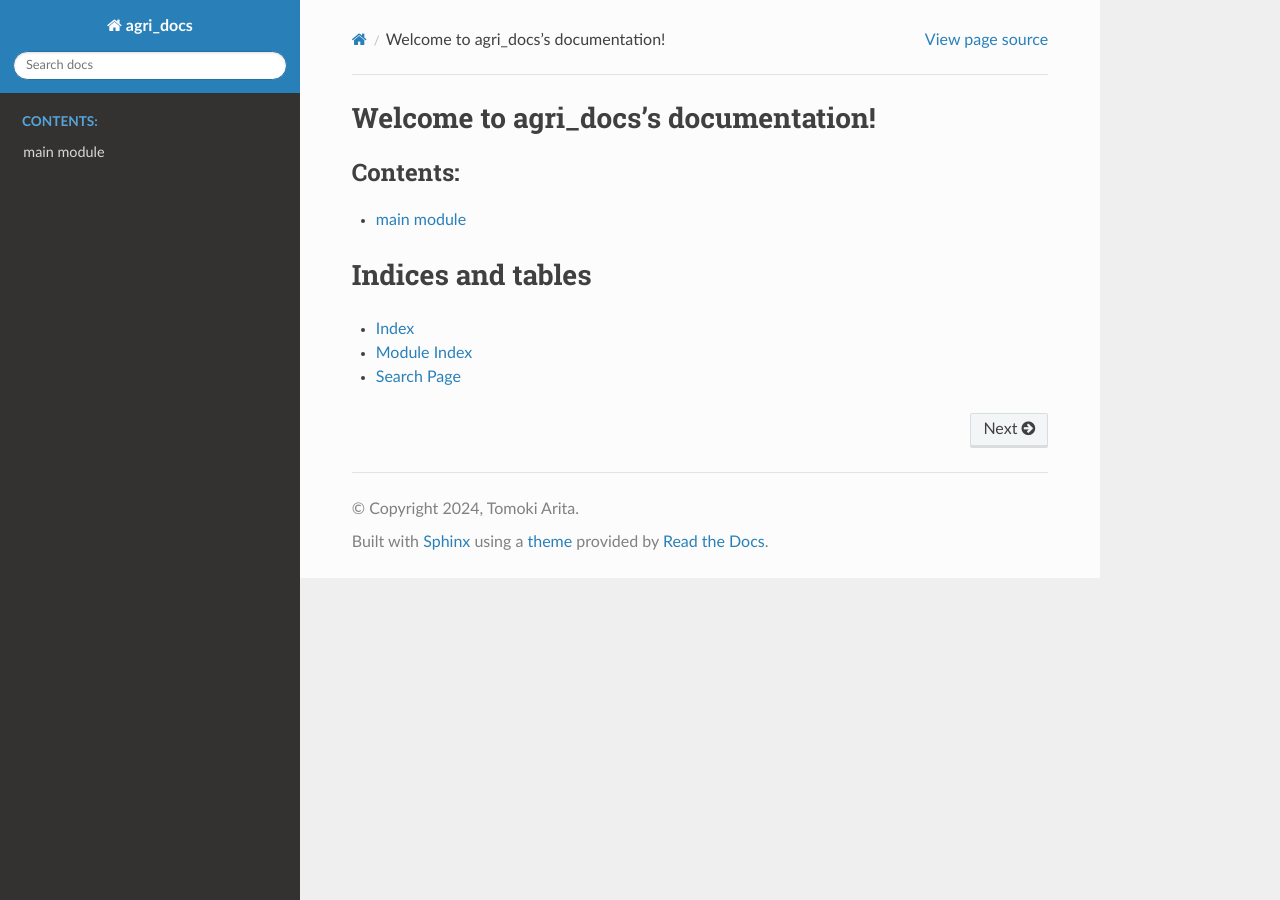
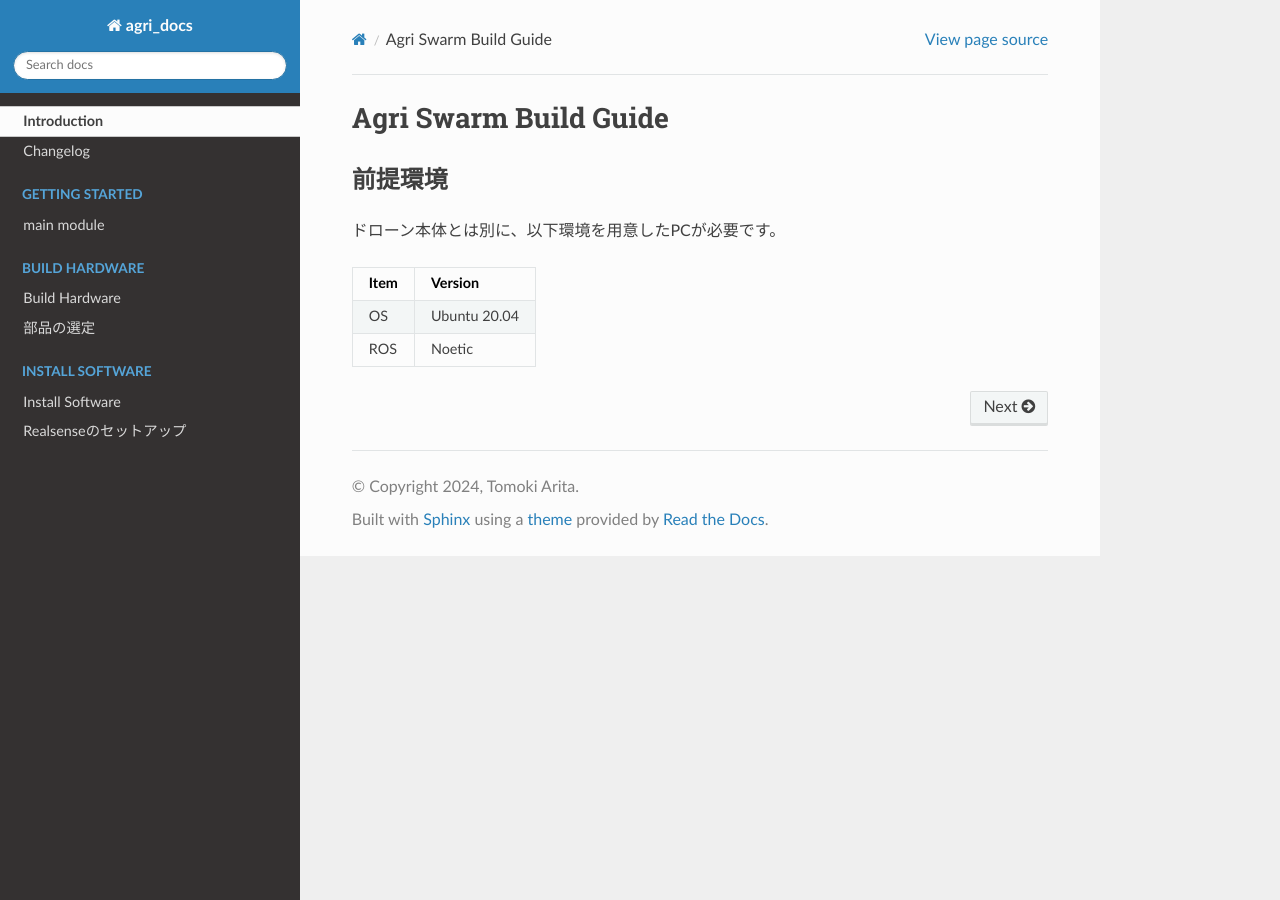
Before and after one commit to AgriSwarm/agri_docs, a Sphinx documentation site: the page built from docs/source/index.rst, in a window 1280 px wide. Built offline with Sphinx 7.4.7 and the Read the Docs theme 2.0.0, drawn with Linux system fonts in a browser that asks for light colours.

Commit message:
while setup...

```diff
--- a/docs/source/conf.py
+++ b/docs/source/conf.py
@@ -24,6 +24,9 @@ author = 'Tomoki Arita'
 # The full version, including alpha/beta/rc tags
 release = '1.0.0'
 
+# html_title = 'agri_docs Documentation'
+# html_short_title = 'agri_docs'
+# html_title = "Hogehoge"
 
 # -- General configuration ---------------------------------------------------
 
--- a/docs/source/index.rst
+++ b/docs/source/index.rst
@@ -1,20 +1,43 @@
-.. agri_docs documentation master file, created by
-   sphinx-quickstart on Wed Sep 11 12:00:28 2024.
-   You can adapt this file completely to your liking, but it should at least
-   contain the root `toctree` directive.
-
-Welcome to agri_docs's documentation!
-=====================================
+Agri Swarm Build Guide
+======================
 
 .. toctree::
    :maxdepth: 2
-   :caption: Contents:
+   :hidden:
+
+   Introduction <self>
+   changelog
+
+.. toctree::
+   :maxdepth: 2
+   :caption: Getting Started
+   :hidden:
 
    main
 
-Indices and tables
-==================
+.. toctree::
+   :maxdepth: 2
+   :caption: Build Hardware
+   :hidden:
 
-* :ref:`genindex`
-* :ref:`modindex`
-* :ref:`search`
+   hardware_build
+   parts_selection
+
+.. toctree::
+   :maxdepth: 2
+   :caption: Install Software
+   :hidden:
+
+   software_install
+   setup_realsense
+
+前提環境
+--------
+ドローン本体とは別に、以下環境を用意したPCが必要です。
+
+==================================  ========================
+Item                                Version
+==================================  ========================
+OS                                  Ubuntu 20.04
+ROS                                 Noetic
+==================================  ========================
--- /dev/null
+++ b/docs/source/parts_selection.md
@@ -0,0 +1,58 @@
+# 部品の選定
+以下に主要な部品の選定について記載する。
+
+## カメラ：Realsense D435
+[参考リンク](https://www.amazon.co.jp/gp/product/B07BLS5477/ref=ppx_yo_dt_b_asin_title_o00_s00?ie=UTF8&psc=1)
+※ IMUが搭載された**Realsense d435i**が存在するが、d435に比べて電力消費量が大きく、Jetson Xavier NXがd435iに接続された状態でbootしないバグが発生するため、d435を使用することを推奨する。
+
+## モータ：Emax Eco 1404 6000kv
+[参考リンク](https://ja.aliexpress.com/item/1005001622396096.html?gatewayAdapt=4itemAdapt)
+シリーズ1404には、6000kv, 4800kv, 3700kvの3種類が存在するが、kvが高いほど電力消費量が大きくなるため、より低いkvのモータを検討することを推奨する。
+
+## ESC：15A 4in1 ESC
+ESCはモータのkv, バッテリーの電圧などに応じて選定する必要がある。本PJでは下記のESCを使用しているが、BLHeli_Sがデフォルトでフラッシュされ再フラッシュできなくなっているため、やや不便である。できればシリアルポート接続できBLHeli_32が利用できるESCが望ましい。
+
+[参考リンク](https://www.amazon.co.jp/RC%E3%83%89%E3%83%AD%E3%83%BC%E3%83%B3%E9%9B%BB%E5%AD%90%E3%82%B9%E3%83%94%E3%83%BC%E3%83%89%E3%82%B3%E3%83%B3%E3%83%88%E3%83%AD%E3%83%BC%E3%83%A9%E3%83%BC-1%E3%83%9F%E3%83%8B%E9%9B%BB%E5%AD%90%E3%82%B9%E3%83%94%E3%83%BC%E3%83%89%E3%82%B3%E3%83%B3%E3%83%88%E3%83%AD%E3%83%BC%E3%83%A9%E3%83%BC%EF%BC%88%E3%82%B1%E3%83%BC%E3%83%96%E3%83%AB-%E3%82%A2%E3%82%AF%E3%82%BB%E3%82%B5%E3%83%AA%E3%83%BC-%EF%BC%89%E3%83%89%E3%83%AD%E3%83%BC%E3%83%B3RC%E3%82%A2%E3%82%AF%E3%82%BB%E3%82%B5%E3%83%AA%E3%83%BC-%E7%94%A8ESC/dp/B09WTR1V5M)
+
+## プロペラ：HQ Prop 3.5 inch
+[参考リンク](https://ja.aliexpress.com/item/1005005448644389.html?spm=a2g0o.order_list.order_list_main.5.1832585ajwZ0TT&gatewayAdapt=glo2jpn)
+
+## フレーム：Happymodel frame kit
+メインフレーム以外はすべて3Dプリントで作成するが、モータフレームのみ強度が求められるので既成品を使用する。メインフレーム以外のフレームデータは[Google Drive]()からダウンロードできる。
+
+[参考リンク](https://ja.aliexpress.com/item/1005006170048907.html?spm=a2g0o.order_list.order_list_main.5.6eb0585azLl2rg&gatewayAdapt=glo2jpn)
+
+## フライトコントローラ：Holybro Kakute H7 Mini
+2024/9時点で最も小さく、外部位置推定を受け付けるメモリのあるフライトコントローラ。結構繊細なので複数買っておくことを推奨する。(筆者はすでに3つ破壊した)
+
+[参考リンク](https://holybro.com/products/kakute-h7-mini)
+
+## バッテリー：2S/3S Lipo >= 2000mAh
+ハード選定は2Sで飛ばすことを想定している。ただし2Sで容量の大きいLipoバッテリーは希少なため、3Sを使用することを検討しても良い。
+
+[参考リンク](https://ja.aliexpress.com/item/1005007182572003.html?spm=a2g0o.order_list.order_list_main.35.4cdd585auwXlP0&gatewayAdapt=glo2jpn)
+
+## RCトランスミッター：Jumper T-Pro V2
+トランスミッターはチューニング及びデバッグ用であるため最小限のものを選定している。
+
+[参考リンク](https://wda-jp.com/shop/products/detail/1957)
+
+## RCレシーバー：フタバR2000SBM
+
+[参考リンク](https://wda-jp.com/shop/products/detail/363)
+
+## WiFi子機：TP-Link Archer T3U Nano
+
+[参考リンク](https://www.amazon.co.jp/TP-Link-%E3%83%A1%E3%83%BC%E3%82%AB%E3%83%BC%E4%BF%9D%E8%A8%BC3%E5%B9%B4-Archer-T3U-Nano/dp/B0B6HTRL4P/ref=asc_df_B0B6HTRL4P/?tag=jpgo-22&linkCode=df0&hvadid=622912241506&hvpos=&hvnetw=g&hvrand=396206296343700935&hvpone=&hvptwo=&hvqmt=&hvdev=m&hvdvcmdl=&hvlocint=&hvlocphy=1009343&hvtargid=pla-1835926581116&mcid=75816e6d02453c62a50f94763d8bef5f&th=1)
+
+## メインプロセッサ：Jetson Xavier NX 8gb
+機能、価格ともにドローンの中心部品であるので、慎重に選定することを推奨する。
+2024/9時点ではJetsonシリーズの選定対象はXavier NX 8gb, 16gb, Orin NX 8gb, 16gbの4つである([比較表](https://connecttech.com/orin-xavier-comparison/))。
+本PJではXavier NX 8gbを使用しているが、性能面ではOrinシリーズに大きく劣るため、Orin NX 8gbあたりを検討すると良いと思われる。しかし、Xavier NXの開発ボードキット以外にはmicroSDスロットが存在せず外部NVMeに依存する仕様であるため、注意する必要がある。また、開発ボードキットのキャリアボードはLinuxカーネルのフラッシュには有用であるが、実装には下記のキャリアボードを使用するため、ボードは省いて生産モデルを購入しても良い。しかしその場合は前述したとおり外部NVMeを用意する必要があることに留意する。
+
+[参考リンク](https://www.amazon.com/NVIDIA-Jetson-Xavier-Developer-812674024318/dp/B086874Q5R)
+
+## キャリアボード：冬虫電子 NCB00
+Jetson Xavier NXのキャリアボードは複数の種類が存在するが、本PJでは冬虫電子のNCB00を使用している。Orinシリーズを仕様する場合は、Orin NX用のキャリアボードであるOCB00を使用する必要がある。
+
+[参考リンク](https://ja.aliexpress.com/item/1005004075300322.html?gatewayAdapt=glo2jpn)
--- a/main.py
+++ b/main.py
@@ -16,4 +16,5 @@ class TestClass:
             >>> print(testfunc(2,5))
             7
         """
+
         return x + y
```
Also changed, not shown: docs/source/changelog.md (added, +4 -0 lines), docs/source/hardware_build.md (added, +4 -0 lines), docs/source/setup_realsense.md (added, +3 -0 lines), docs/source/software_install.md (added, +13 -0 lines), docs/source/_static/jetson_comp.png (added), docs/source/_static/jetson_comp2.png (added), docs/source/_static/mecha_elec_system.png (added), docs/source/_static/test.png (added).
